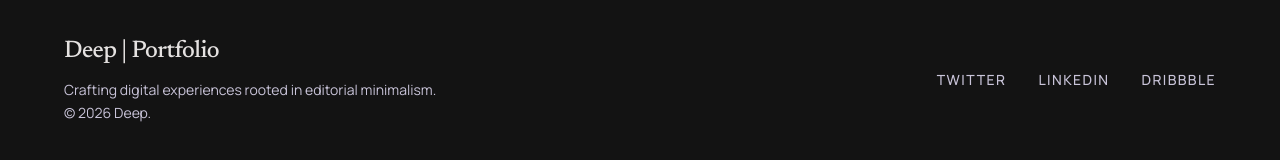
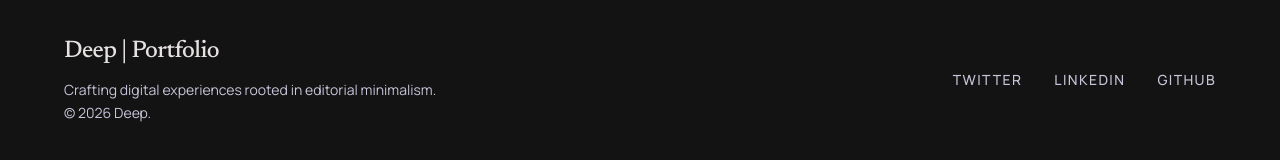
Before and after one commit to Deep-paira/My-portfolio, a Next.js app: page / in a window 1280 px wide. Shown: the part 2463-2623 px from the top of the page. Built offline with nearby package versions, Linux system fonts and the light colour scheme.

Commit message:
Bugs fixed

```diff
--- a/data/social.ts
+++ b/data/social.ts
@@ -3,17 +3,17 @@ import { SocialLink } from "@/types";
 export const socialLinks: SocialLink[] = [
   {
     platform: "Twitter",
-    url: "https://twitter.com",
+    url: "https://x.com/x_delta_55",
     icon: "Twitter"
   },
   {
     platform: "LinkedIn",
-    url: "https://linkedin.com",
+    url: "https://www.linkedin.com/in/deep-paira-989ab1344/",
     icon: "Linkedin"
   },
   {
-    platform: "Dribbble",
-    url: "https://dribbble.com",
-    icon: "Dribbble"
+    platform: "GitHub",
+    url: "https://github.com/Deep-paira",
+    icon: "Github"
   }
 ];
```
